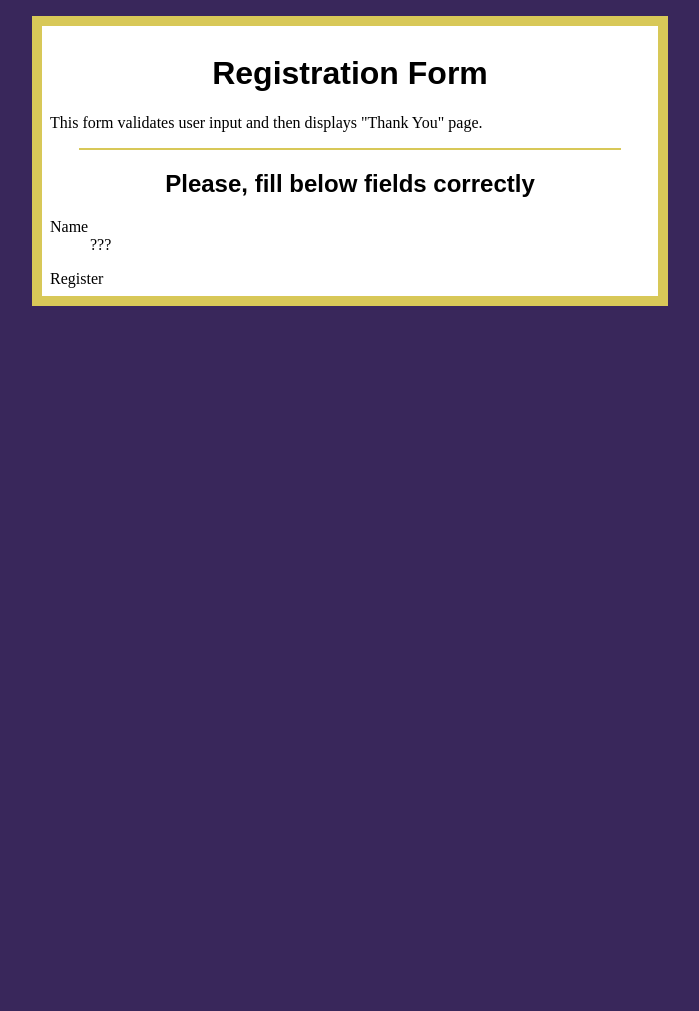
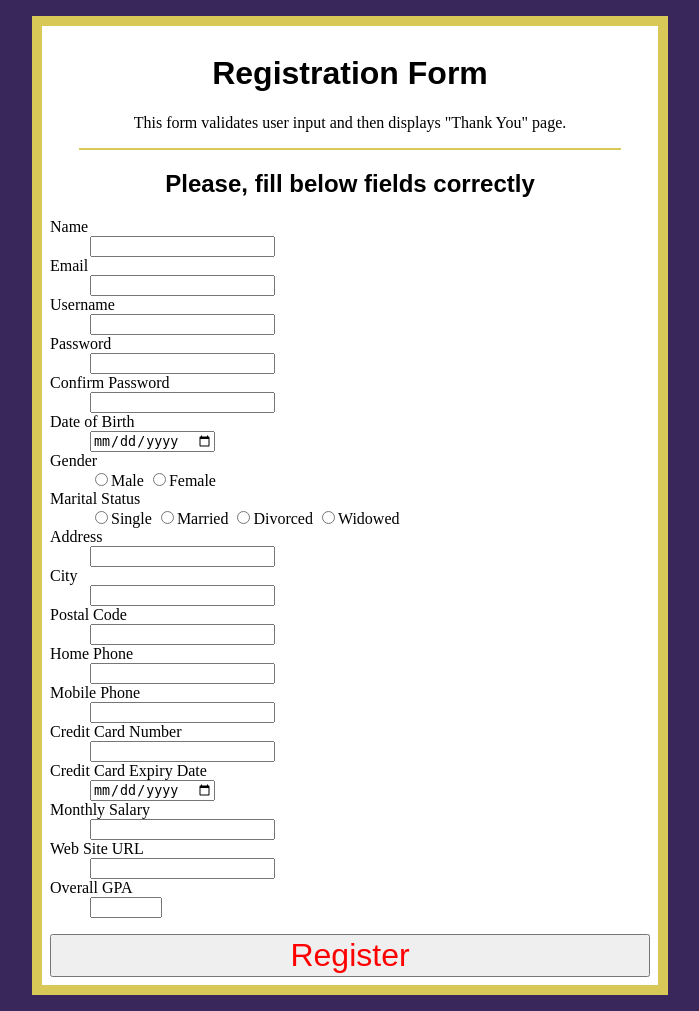
Before and after one commit to iuthub/lab-6-Sherlockboy, a PHP site: page / in a window 1280 px wide. Shown: the whole page, without its empty margins (290-989 px from the left). Before the commit the page ends 306 px from the top, so only its background shows below. Run offline with PHP 8.4, Linux system fonts and the light colour scheme.

Commit message:
finished

```diff
--- a/webpage/index.php
+++ b/webpage/index.php
@@ -2,30 +2,121 @@
 <html xmlns="http://www.w3.org/1999/xhtml">
 	<head>
 		<title>Validating Forms</title>
-		<link href="style.css" type="text/css" rel="stylesheet" />
+		<link type="text/css" rel="stylesheet" href="style.css" />
+		<style>
+			input[type="submit"] {
+    			color: red;
+			}
+		</style>
 	</head>
 
 	<body>
 		<h1>Registration Form</h1>
 
-		<p>
+		<p style="text-align: center;">
 			This form validates user input and then displays "Thank You" page.
 		</p>
 
 		<hr />
 
 		<h2>Please, fill below fields correctly</h2>
-		<dl>
-			<dt>Name</dt>
-			<dd>
-				???
-			</dd>
+		<form action="result.php" method="post">
+			<dl>
+				<dt>Name</dt>
+				<dd>
+					<input type="text" name="name" minlength="2" required>
+				</dd>
 
-			<!-- Write other fiels similar to Name as specified in lab6.pdf -->
-		</dl>
+				<dt>Email</dt>
+				<dd>
+					<input type="email" name="email" required="">
+				</dd>
 
-		<div>
-			Register
-		</div>
+				<dt>Username</dt>
+				<dd>
+					<input type="text" name="username" minlength="5" required>
+				</dd>
+
+				<dt>Password</dt>
+				<dd>
+					<input type="password" name="password" minlength="8">
+				</dd>
+
+				<dt>Confirm Password</dt>
+				<dd>
+					<input type="password" name="password" minlength="8">
+				</dd>
+
+				<dt>Date of Birth</dt>
+				<dd>
+					<input type="date" name="birthDay">
+				</dd>
+
+				<dt>Gender</dt>
+				<dd>
+					<input type="radio" name="gender" value="Male">Male
+					<input type="radio" name="gender" value="Female">Female
+				</dd>
+
+				<dt>Marital Status</dt>
+				<dd>
+					<input type="radio" name="maritalStatus" value="Single">Single
+					<input type="radio" name="maritalStatus" value="Married">Married
+					<input type="radio" name="maritalStatus" value="Divorced">Divorced
+					<input type="radio" name="maritalStatus" value="Widowed">Widowed
+				</dd>
+
+				<dt>Address</dt>
+				<dd>
+					<input type="text" name="address" required>
+				</dd>
+
+				<dt>City</dt>
+				<dd>
+					<input type="text" name="city" required>
+				</dd>
+
+				<dt>Postal Code</dt>
+				<dd>
+					<input type="number" name="postalCode" minlength="6" maxlength="6" required>
+				</dd>
+
+				<dt>Home Phone</dt>
+				<dd>
+					<input type="number" name="homeNum" minlength="9" maxlength="9" required>
+				</dd>
+
+				<dt>Mobile Phone</dt>
+				<dd>
+					<input type="number" name="mobNum" minlength="9" maxlength="9" required>
+				</dd>
+
+				<dt>Credit Card Number</dt>
+				<dd>
+					<input type="number" name="cardNum" minlength="16" maxlength="16" required>
+				</dd>
+
+				<dt>Credit Card Expiry Date</dt>
+				<dd>
+					<input type="date" name="expiryDate" required="">
+				</dd>
+
+				<dt>Monthly Salary</dt>
+				<dd>
+					<input type="text" name="salary" required>
+				</dd>
+
+				<dt>Web Site URL</dt>
+				<dd>
+					<input type="url" name="url" required>
+				</dd>
+
+				<dt>Overall GPA</dt>
+				<dd>
+					<input type="number" name="gpa" step="0.01" min="0" max="4.5" required>
+				</dd>
+			</dl>
+			<input type="submit" value ="Register">
+		</form>
 	</body>
 </html>
--- a/webpage/style.css
+++ b/webpage/style.css
@@ -23,4 +23,5 @@ h1, h2 {
 input[type="submit"] {
     font-size: 2em;
     width: 100%;
+    color: red;
 }
```
Also changed, not shown: webpage/regex_valid_form.php (+4 -4 lines), webpage/result.php (added, +11 -0 lines), webpage/valid_pass.php (added, +40 -0 lines).
